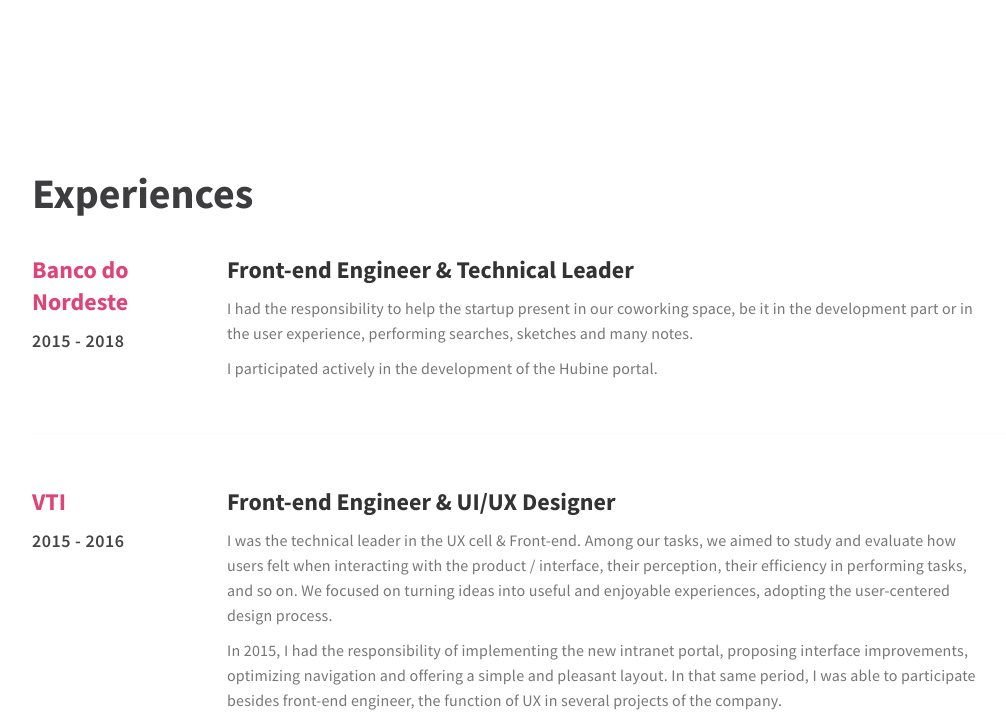
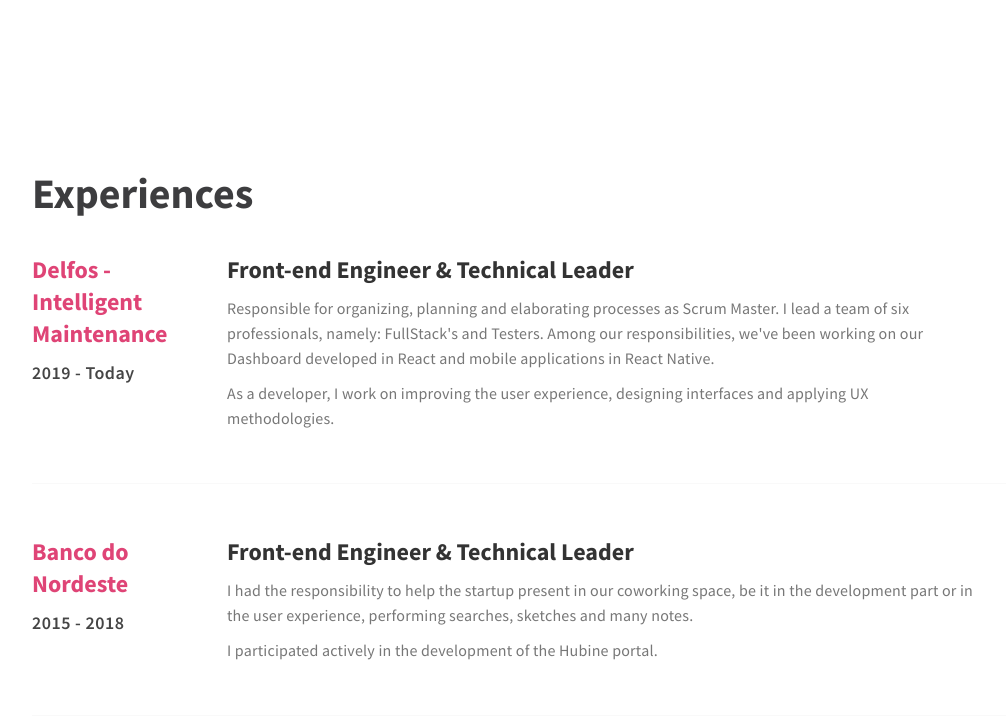
Before and after one commit to andrecoliveira/gh-pages, a website: page index.html in a window 1280 px wide. Shown: the part 2211-2937 px from the top of the page, without its empty margins (38-1044 px from the left). Drawn offline with Linux system fonts and the light colour scheme.

Commit message:
Update index.html
Atualização da nova função na Delfos.

```diff
--- a/index.html
+++ b/index.html
@@ -151,7 +151,7 @@
                               <div class="progress-bar progress-bar-primary" role="progressbar" aria-valuenow="75" aria-valuemin="0" aria-valuemax="100" style="width: 75%;"></div>
                          </div>
 
-                         <strong>JavaScript(ES6/ES7)</strong>
+                         <strong>JavaScript(ES6/ES7+)</strong>
                          <span class="pull-right">80%</span>
                          <div class="progress">
                               <div class="progress-bar progress-bar-primary" role="progressbar" aria-valuenow="80" aria-valuemin="0" aria-valuemax="100" style="width: 80%;"></div>
@@ -188,6 +188,25 @@
                </div>
 
                <div class="clearfix"></div>
+
+	       <div class="col-md-2 col-sm-3">
+                    <div class="wow fadeInUp resume-year" data-wow-delay="0.6s">
+                         <h4>Delfos - Intelligent Maintenance</h4>
+                         <span>2019 - Today</span>
+                    </div>
+               </div>
+
+               <div class="col-md-8 col-sm-8">
+                    <div class="wow fadeInUp resume-info" data-wow-delay="0.8s">
+                         <h4>Front-end Engineer & Technical Leader</h4>
+                         <p>Responsible for organizing, planning and elaborating processes as Scrum Master. I lead a team of six professionals, namely: FullStack's and Testers. Among our responsibilities, we've been working on our Dashboard developed in React and mobile applications in React Native.</p>
+                         <p>As a developer, I work on improving the user experience, designing interfaces and applying UX methodologies.</p>
+                    </div>
+               </div>
+
+               <div class="col-md-12 col-sm-12">
+                    <div class="clearfix resume-border-bottom"></div>
+               </div>
 
                <div class="col-md-2 col-sm-3">
                     <div class="wow fadeInUp resume-year" data-wow-delay="0.6s">
```
